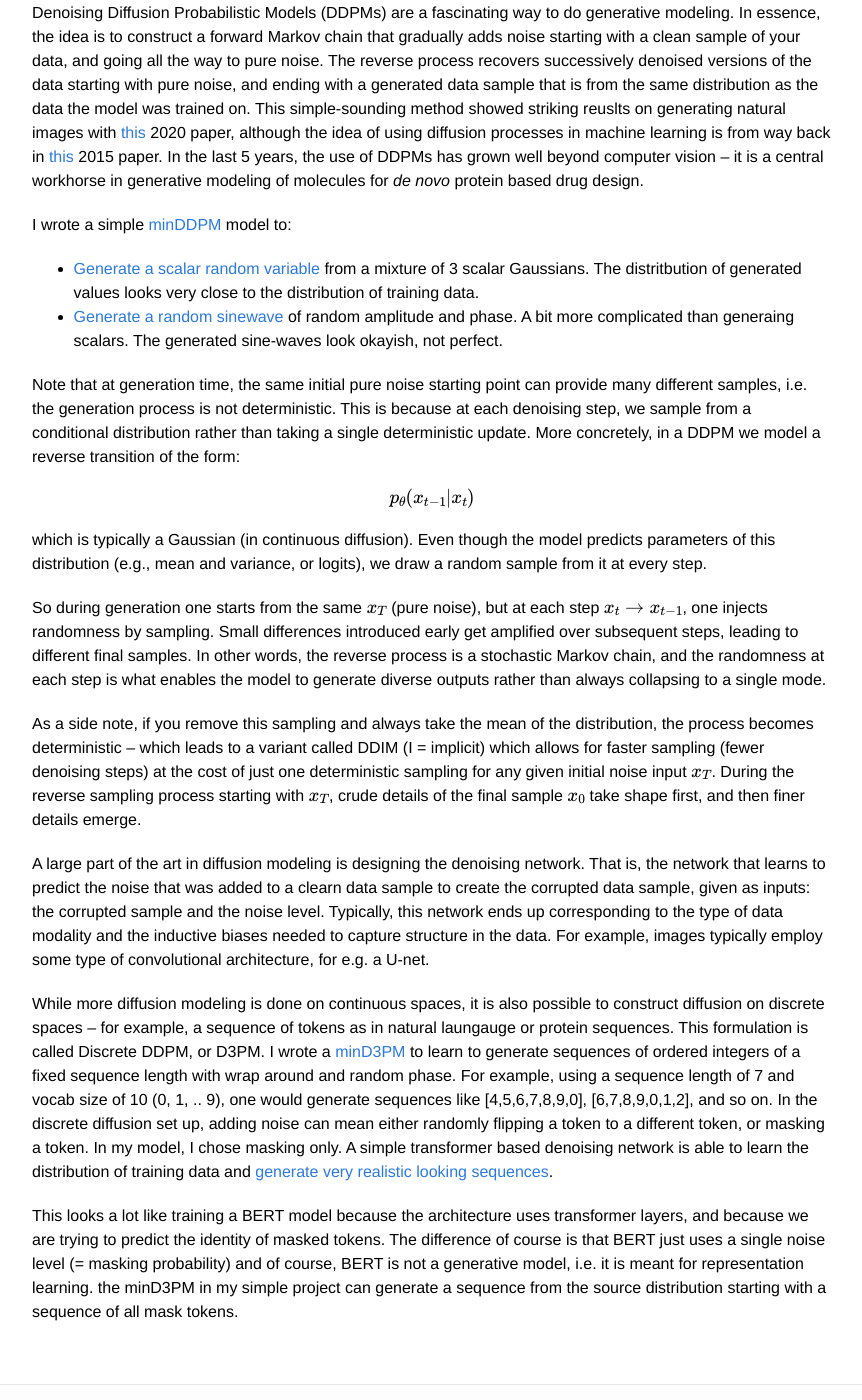
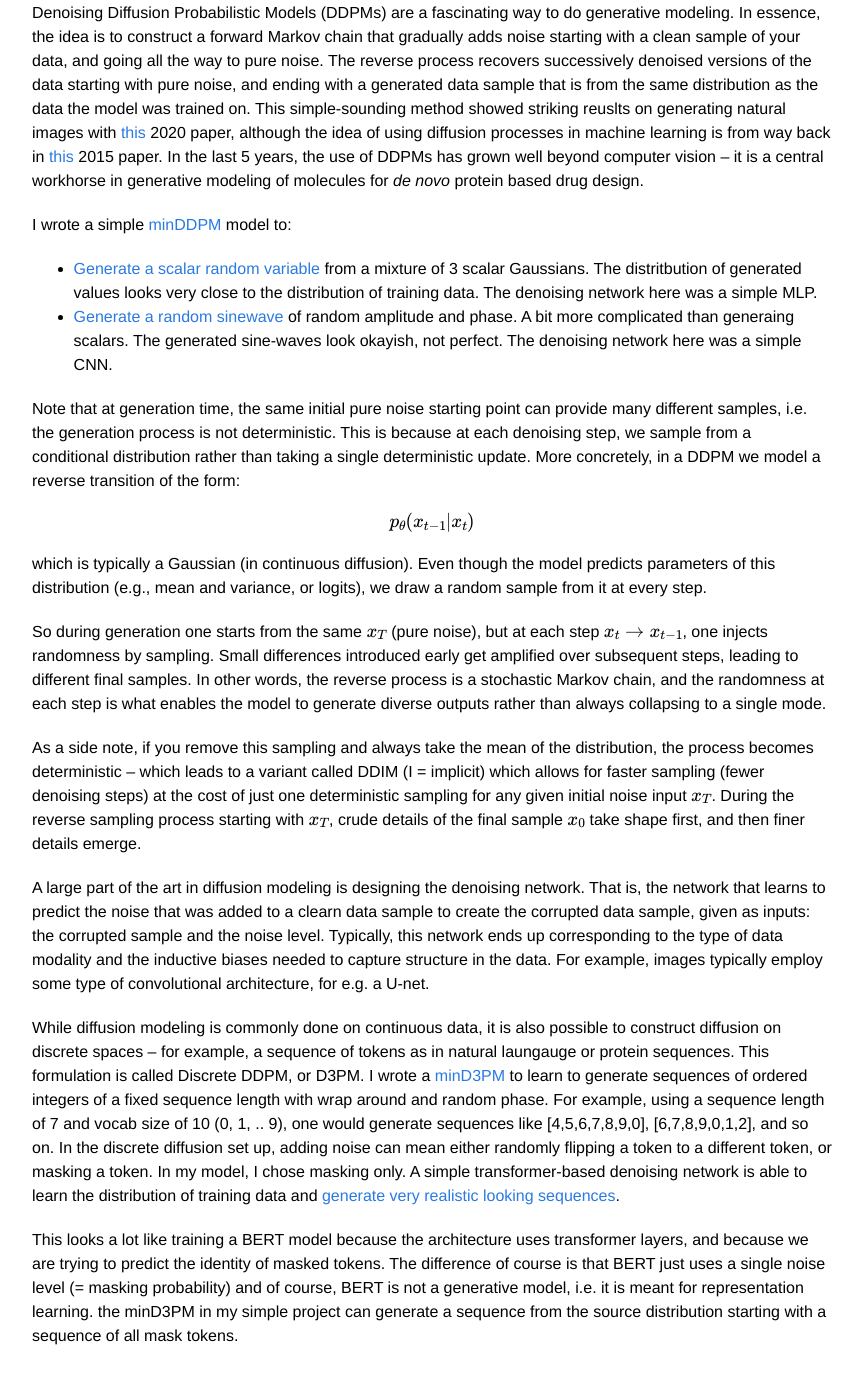
Before and after one commit to bayesianobserver/bayesianobserver.github.io, a Jekyll site: the page built from _posts/2026-03-26-ddpm.md, in a window 1280 px wide and 1400 px high, scrolled down 195 px. Shown: the whole window, without its empty margins (208-1070 px from the left). Built offline with Jekyll 4.4.1, drawn with Linux system fonts in a browser that asks for light colours; formulas are drawn with MathJax 3.

Commit message:
edits to ddpm

```diff
--- a/_posts/2026-03-26-ddpm.md
+++ b/_posts/2026-03-26-ddpm.md
@@ -9,8 +9,8 @@ Denoising Diffusion Probabilistic Models (DDPMs) are a fascinating way to do gen
 
 I wrote a simple [minDDPM](https://github.com/bayesianobserver/minDDPM) model to:
 
-* [Generate a scalar random variable](https://github.com/bayesianobserver/minDDPM/blob/main/ddpm_scalar.ipynb) from a mixture of 3 scalar Gaussians. The distritbution of generated values looks very close to the distribution of training data.
-* [Generate a random sinewave](https://github.com/bayesianobserver/minDDPM/blob/main/ddpm_sinewave.ipynb) of random amplitude and phase. A bit more complicated than generaing scalars. The generated sine-waves look okayish, not perfect.
+* [Generate a scalar random variable](https://github.com/bayesianobserver/minDDPM/blob/main/ddpm_scalar.ipynb) from a mixture of 3 scalar Gaussians. The distritbution of generated values looks very close to the distribution of training data. The denoising network here was a simple MLP.
+* [Generate a random sinewave](https://github.com/bayesianobserver/minDDPM/blob/main/ddpm_sinewave.ipynb) of random amplitude and phase. A bit more complicated than generaing scalars. The generated sine-waves look okayish, not perfect. The denoising network here was a simple CNN.
 
 Note that at generation time, the same initial pure noise starting point can provide many different samples, i.e. the generation process is not deterministic. This is because at each denoising step, we sample from a conditional distribution rather than taking a single deterministic update. More concretely, in a DDPM we model a reverse transition of the form:
 
@@ -26,6 +26,6 @@ As a side note, if you remove this sampling and always take the mean of the dist
 
 A large part of the art in diffusion modeling is designing the denoising network. That is, the network that learns to predict the noise that was added to a clearn data sample to create the corrupted data sample, given as inputs: the corrupted sample and the noise level. Typically, this network ends up corresponding to the type of data modality and the inductive biases needed to capture structure in the data. For example, images typically employ some type of convolutional architecture, for e.g. a U-net.
 
-While more diffusion modeling is done on continuous spaces, it is also possible to construct diffusion on discrete spaces -- for example, a sequence of tokens as in natural laungauge or protein sequences. This formulation is called Discrete DDPM, or D3PM. I wrote a [minD3PM](https://github.com/bayesianobserver/minD3PM) to learn to generate sequences of ordered integers of a fixed sequence length with wrap around and random phase. For example, using a sequence length of 7 and vocab size of 10 (0, 1, .. 9), one would generate sequences like [4,5,6,7,8,9,0], [6,7,8,9,0,1,2], and so on. In the discrete diffusion set up, adding noise can mean either randomly flipping a token to a different token, or masking a token. In my model, I chose masking only. A simple transformer based denoising network is able to learn the distribution of training data and [generate very realistic looking sequences](https://github.com/bayesianobserver/minD3PM/blob/main/minD3PM_sequenceOfIntegers.ipynb).
+While diffusion modeling is commonly done on continuous data, it is also possible to construct diffusion on discrete spaces -- for example, a sequence of tokens as in natural laungauge or protein sequences. This formulation is called Discrete DDPM, or D3PM. I wrote a [minD3PM](https://github.com/bayesianobserver/minD3PM) to learn to generate sequences of ordered integers of a fixed sequence length with wrap around and random phase. For example, using a sequence length of 7 and vocab size of 10 (0, 1, .. 9), one would generate sequences like [4,5,6,7,8,9,0], [6,7,8,9,0,1,2], and so on. In the discrete diffusion set up, adding noise can mean either randomly flipping a token to a different token, or masking a token. In my model, I chose masking only. A simple transformer-based denoising network is able to learn the distribution of training data and [generate very realistic looking sequences](https://github.com/bayesianobserver/minD3PM/blob/main/minD3PM_sequenceOfIntegers.ipynb).
 
 This looks a lot like training a BERT model because the architecture uses transformer layers, and because we are trying to predict the identity of masked tokens. The difference of course is that BERT just uses a single noise level (= masking probability) and of course, BERT is not a generative model, i.e. it is meant for representation learning. the minD3PM in my simple project can generate a sequence from the source distribution starting with a sequence of all mask tokens.
```
